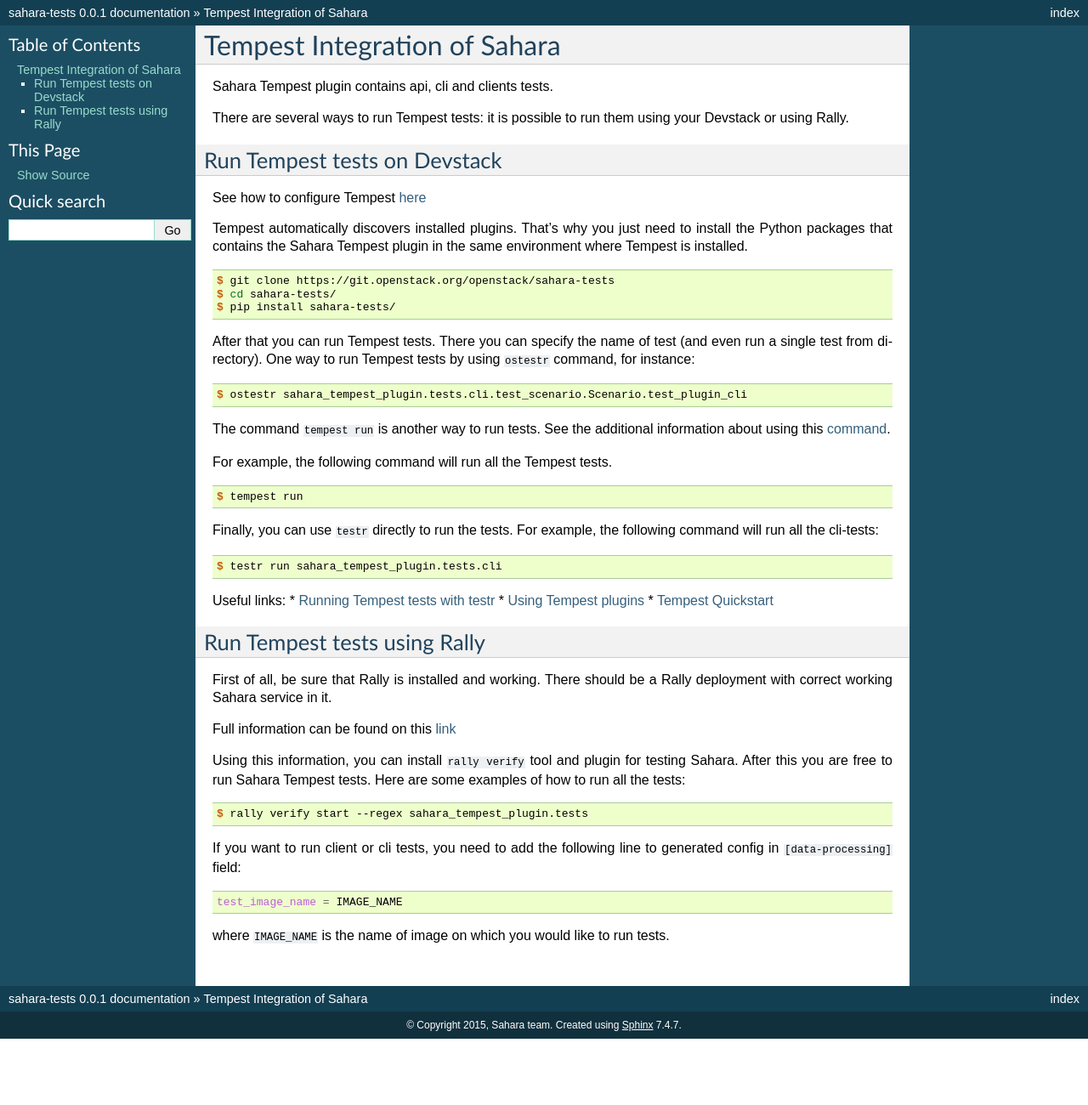
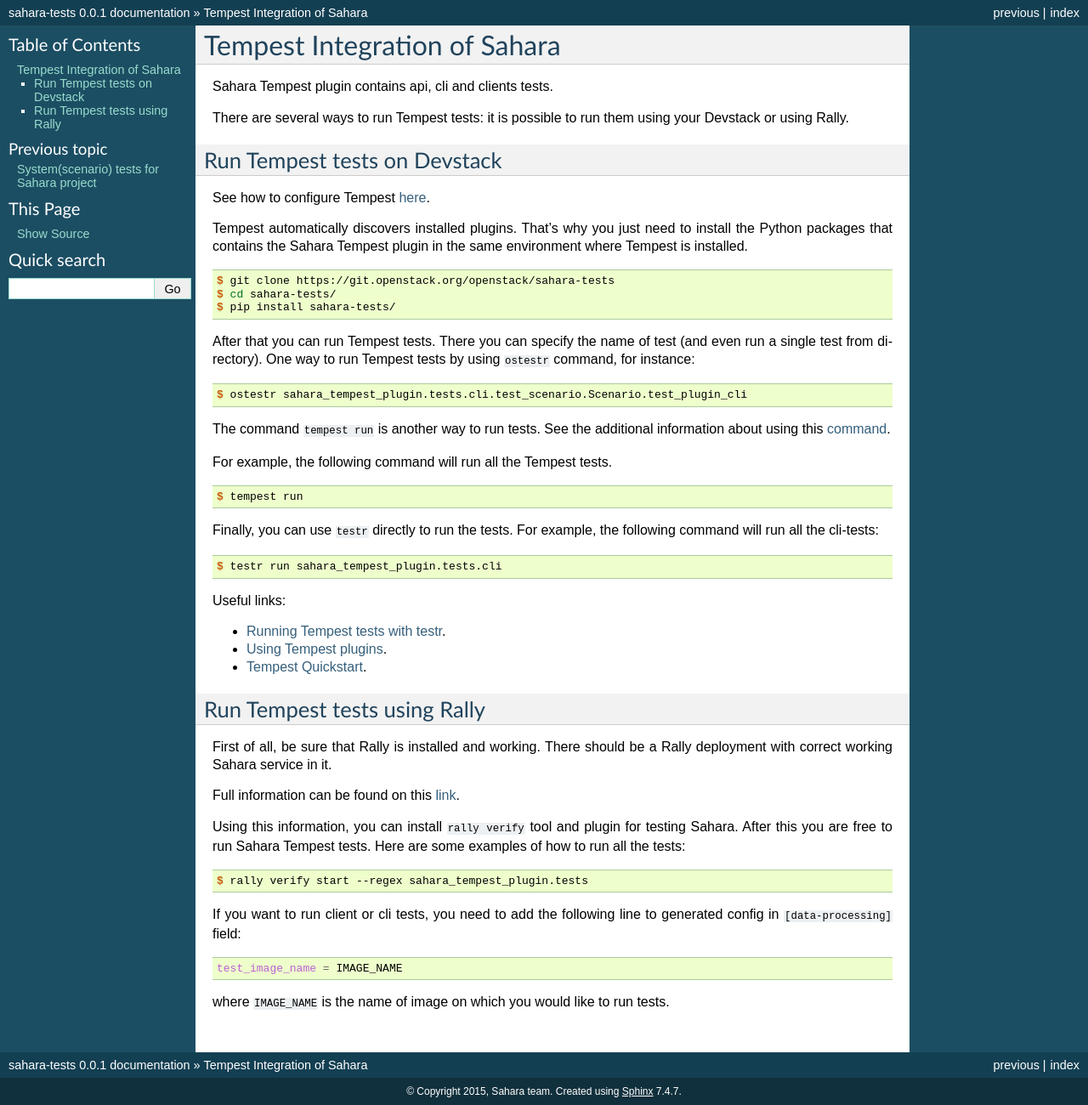
Before and after one commit to openstack-archive/sahara-tests, a Sphinx documentation site: the page built from doc/source/tempest-plugin.rst, in a window 1280 px wide. Shown: the whole page at 85% size. Built offline with Sphinx 7.4.7, drawn with Linux system fonts in a browser that asks for light colours; before the commit the page ends 1222 px from its top, so only the background shows below that.

Commit message:
[doc] Added link to Tempest plugin doc and fixed typos
Added missed dots, updated the list of usefull links. Also
added Tempest doc in User Guide doc

Change-Id: Iaabfdb504787040dedbf64089b64cbb87fb69550

```diff
--- a/doc/source/tempest-plugin.rst
+++ b/doc/source/tempest-plugin.rst
@@ -10,7 +10,7 @@
 -----------------------------
 
 See how to configure Tempest
-`here <http://docs.openstack.org/developer/tempest/configuration.html>`_
+`here <http://docs.openstack.org/developer/tempest/configuration.html>`_.
 
 Tempest automatically discovers installed plugins. That's why you just need to
 install the Python packages that contains the Sahara Tempest plugin in the
@@ -72,7 +70,7 @@
 Full information can be found on this
 `link
 <http://docs.openstack.org/developer/rally/tutorial/
-step_10_verifying_cloud_via_tempest.html>`_
+step_10_verifying_cloud_via_tempest.html>`_.
 
 Using this information, you can install ``rally verify`` tool and plugin for
 testing Sahara. After this you are free to run Sahara Tempest tests. Here are
```
Also changed, not shown: other parts of doc/source/tempest-plugin.rst (+4 -6 lines), doc/source/index.rst (+8 -1 lines).
